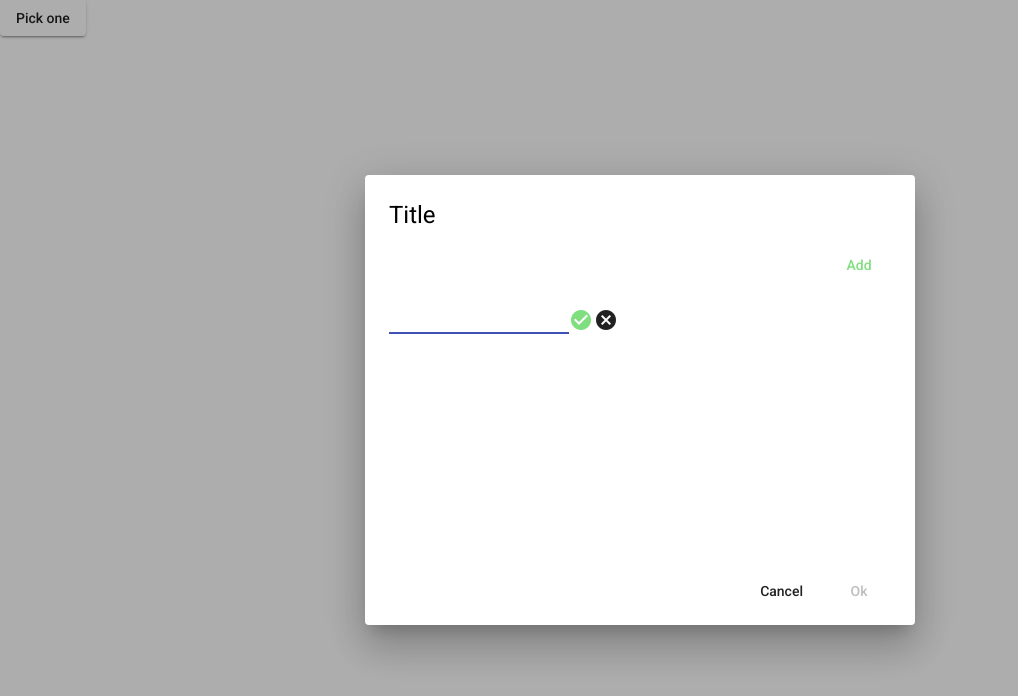
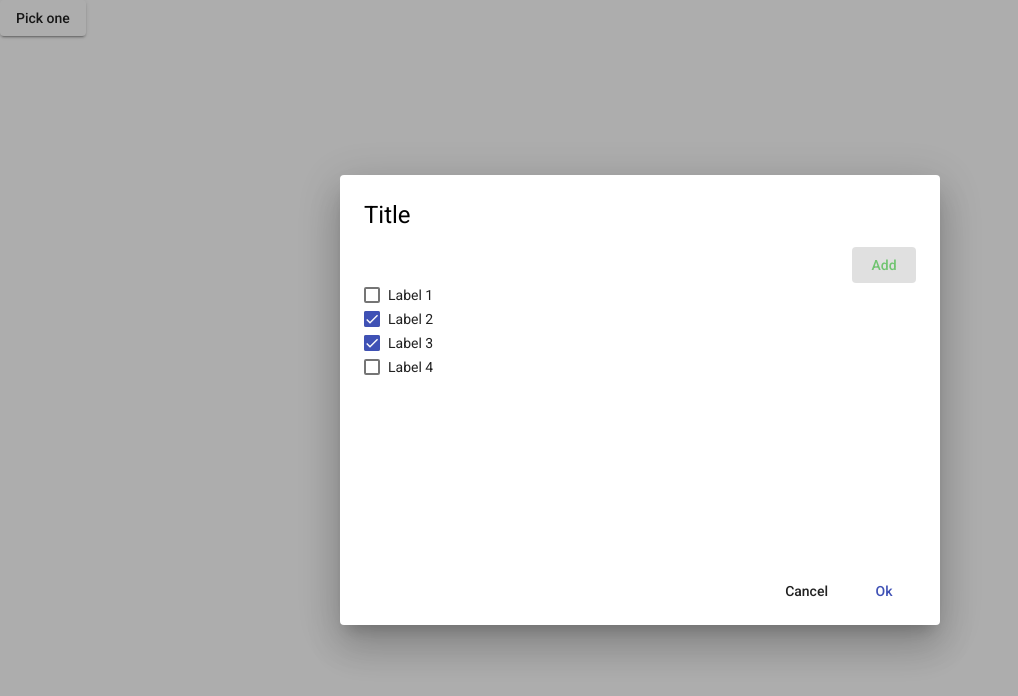
Before and after one commit to UsmanFarooq77/Dialog-Label-Angular-Material, an Angular app: page / in a window 1280 px wide. Both pictures are taken after a click on the button "Pick one". Shown: the top 696 px of the page, without its empty margins (0-1018 px from the left). Built offline with nearby package versions, Linux system fonts and the light colour scheme.

Commit message:
Add some dummy data from open dialog and send into constructor.

```diff
--- a/src/app/app.component.ts
+++ b/src/app/app.component.ts
@@ -1,5 +1,6 @@
 import { Component } from '@angular/core';
-import {MatDialog, MatDialogRef, MAT_DIALOG_DATA} from '@angular/material/dialog';
+import { MatDialog, MatDialogRef, MAT_DIALOG_DATA } from '@angular/material/dialog';
+import { LabelDialog } from './labels-dialog/interfaces/labelDialog';
 import { LabelsDialogComponent } from './labels-dialog/labels-dialog/labels-dialog.component';
 
 @Component({
@@ -9,17 +10,29 @@ import { LabelsDialogComponent } from './labels-dialog/labels-dialog/labels-dial
 })
 export class AppComponent {
   title = 'dialog-label';
+  labels: Array<LabelDialog> = [
+    { id: '1', name: "Label 1", selected: false },
+    { id: '2', name: "Label 2", selected: true },
+    { id: '3', name: "Label 3", selected: true },
+    { id: '4', name: "Label 4", selected: false }
+  ];
 
-  constructor(public dialog: MatDialog) {}
+  constructor(public dialog: MatDialog) { }
+
+  data = { title: "Window Labels", labels: this.labels };
 
   openDialog(): void {
     const dialogRef = this.dialog.open(LabelsDialogComponent, {
-      width: '550px',
+      width: '600px',
       height: '450px',
+      data: { ...this.data }
     });
 
-    dialogRef.afterClosed().subscribe(result => {
-      console.log('The dialog was closed');
+    dialogRef.afterClosed().subscribe(returnedLabelsList => {
+      console.log(returnedLabelsList)
+      if (returnedLabelsList) {
+        console.log("returnedLabelsList", returnedLabelsList);
+      }
     });
   }
 }
--- a/src/app/labels-dialog/labels-dialog/labels-dialog.component.html
+++ b/src/app/labels-dialog/labels-dialog/labels-dialog.component.html
@@ -15,7 +15,7 @@
     </div>
     <div fxLayoutAlign="end start">
         <div mat-dialog-actions>
-            <button mat-button (click)="close()">Cancel</button>
+            <button mat-button [disabled]="isLabelActive || isEditActive" (click)="close()">Cancel</button>
             <button mat-button [disabled]="isLabelActive || isEditActive" color="primary"
                 (click)="saveAllLabels()">Ok</button>
         </div>
--- a/src/app/labels-dialog/labels-dialog/labels-dialog.component.ts
+++ b/src/app/labels-dialog/labels-dialog/labels-dialog.component.ts
@@ -1,6 +1,6 @@
 
-import { Component, OnInit } from '@angular/core';
-import { MatDialogRef } from '@angular/material/dialog';
+import { Component, Inject, OnInit } from '@angular/core';
+import { MatDialogRef, MAT_DIALOG_DATA } from '@angular/material/dialog';
 import { LabelDialog } from '../interfaces/labelDialog';
 import { LabelDialogModel } from '../models/labelDialogModel';
 
@@ -18,15 +18,14 @@ export class LabelsDialogComponent implements OnInit {
   public labelDialogModel = new LabelDialogModel();
 
   constructor(
-    public dialogRef: MatDialogRef<LabelsDialogComponent>) {
-    this.labels = [];
-    this.isLabelActive = true;
+    public dialogRef: MatDialogRef<LabelsDialogComponent>,
+    @Inject(MAT_DIALOG_DATA) public labeling: { title: "Window Labels", labels:  Array<LabelDialog> }) {
+    this.labels = labeling.labels;
+    this.isLabelActive = false;
     this.isEditActive = false;
   }
 
-  ngOnInit(): void {
-    this.labels.push(this.labelDialogModel);
-  }
+  ngOnInit(): void {}
 
   newLabel(): void {
     this.isLabelActive = true;
@@ -58,8 +57,8 @@ export class LabelsDialogComponent implements OnInit {
   }
 
   saveAllLabels(): void {
-    console.log("All Labels are:", this.labels);
-    this.close();
+    // console.log("All Labels are:", this.labels); For verify that data is submitted successfully.
+    this.dialogRef.close(this.labels);
   }
 
   close(): void {
```
